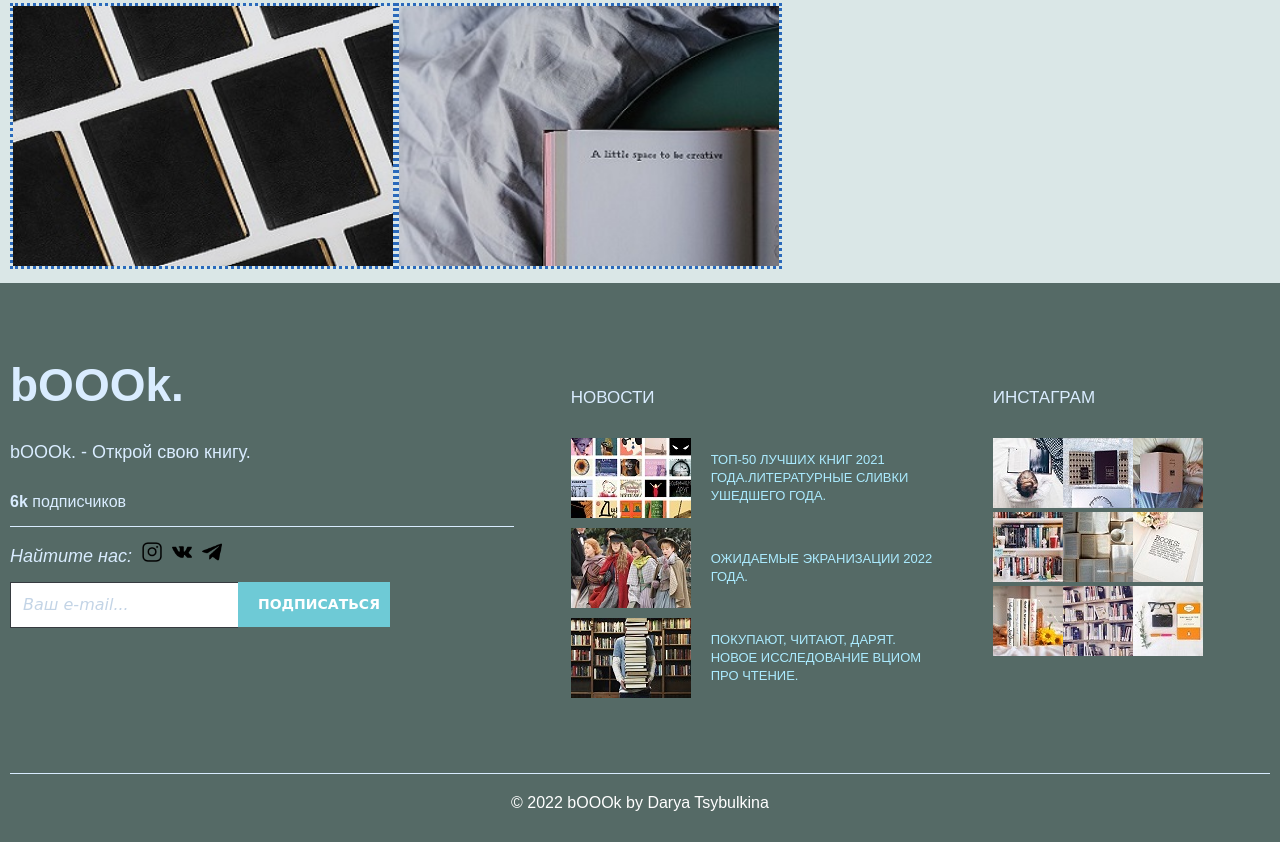
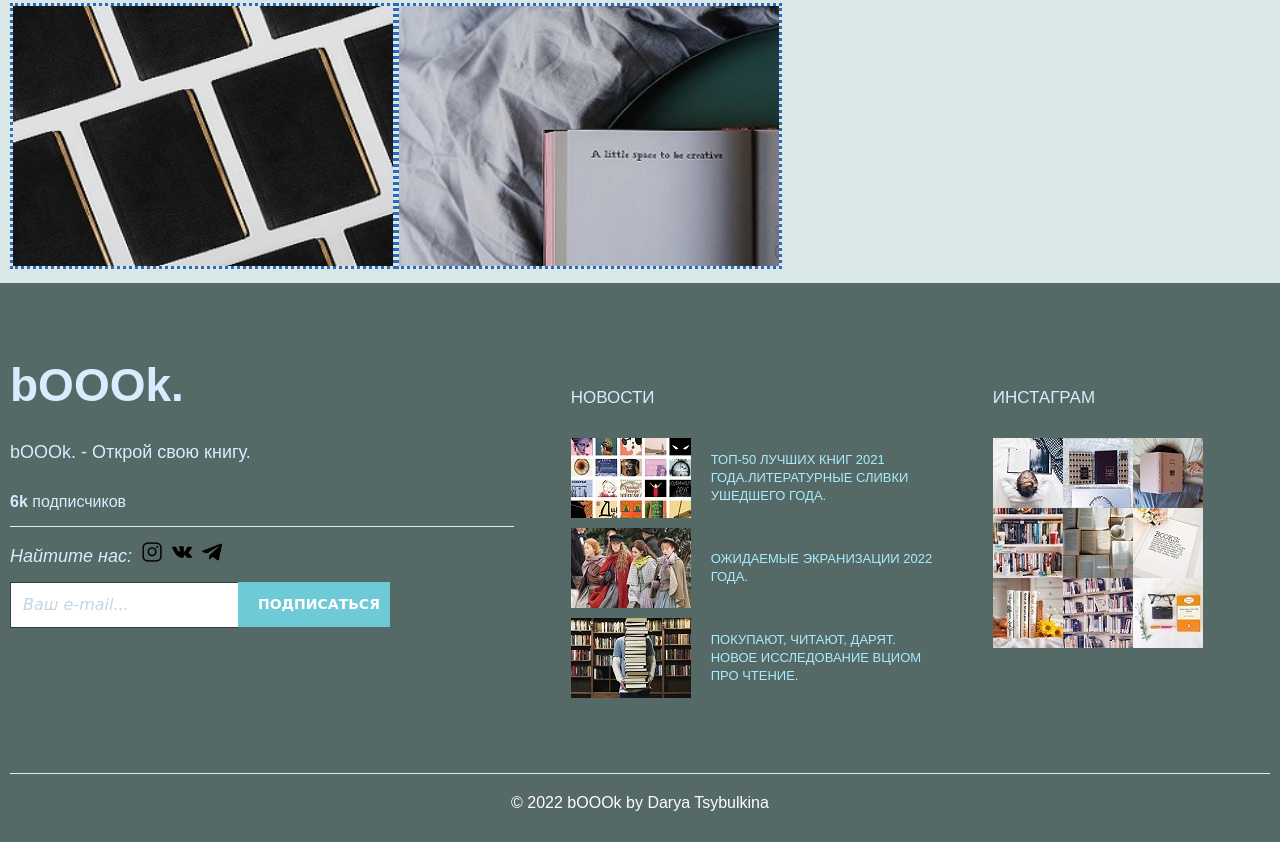
Before and after one commit to DashaTsybulkina/RPI1, a plain HTML site: page index.html in a window 1280 px wide. Shown: the part 3100-3942 px from the top of the page. Drawn offline with Linux system fonts and the light colour scheme.

Commit message:
edit index.html

```diff
--- a/index.html
+++ b/index.html
@@ -188,33 +188,18 @@
                 <div class = "footer_col footer_col--third ">
                     <div class = "footer_title">Инстаграм</div>
                     <div class = "instagram">
-                        <div class = "instagram_item" >
-                            <img src="images/instagram/1.jpg"  alt="instagram_photo1">
-                        </div>
-                        <div class = "instagram_item" >
-                            <img src="images/instagram/2.jpg"  alt="instagram_photo2">
-                        </div>
-                        <div class = "instagram_item">
-                            <img src="images/instagram/3.jpg"  alt="instagram_photo3">
-                        </div>
-                        <div class = "instagram_item" >
-                            <img src="images/instagram/4.jpg"  alt="instagram_photo4">
-                        </div>
-                        <div class = "instagram_item">
-                            <img src="images/instagram/5.jpg"  alt="instagram_photo5">
-                        </div>
-                        <div class = "instagram_item">
-                            <img src="images/instagram/6.jpg"  alt="instagram_photo6">
-                        </div>
-                        <div class = "instagram_item">
-                            <img src="images/instagram/7.jpg"  alt="instagram_photo7">
-                        </div>
-                        <div class = "instagram_item">
-                            <img src="images/instagram/8.jpg"  alt="instagram_photo8">
-                        </div>
-                        <div class = "instagram_item">
-                            <img src="images/instagram/9.jpg"  alt="instagram_photo9">
-                        </div>
+                            <img class = "instagram_item" src="images/instagram/1.jpg"  alt="instagram_photo1">
+                            <img  class = "instagram_item"  src="images/instagram/2.jpg"  alt="instagram_photo2">
+                            <img class = "instagram_item" src="images/instagram/3.jpg"  alt="instagram_photo3">
+
+                            <img class = "instagram_item" src="images/instagram/4.jpg"  alt="instagram_photo4">
+
+                            <img class = "instagram_item" src="images/instagram/5.jpg"  alt="instagram_photo5">
+                            <img class = "instagram_item" src="images/instagram/6.jpg"  alt="instagram_photo6">
+                            <img class = "instagram_item" src="images/instagram/7.jpg"  alt="instagram_photo7">
+
+                            <img class = "instagram_item" src="images/instagram/8.jpg"  alt="instagram_photo8">
+                            <img class = "instagram_item" src="images/instagram/9.jpg"  alt="instagram_photo9">
                     </div>
                 </div>
             </div>
```
